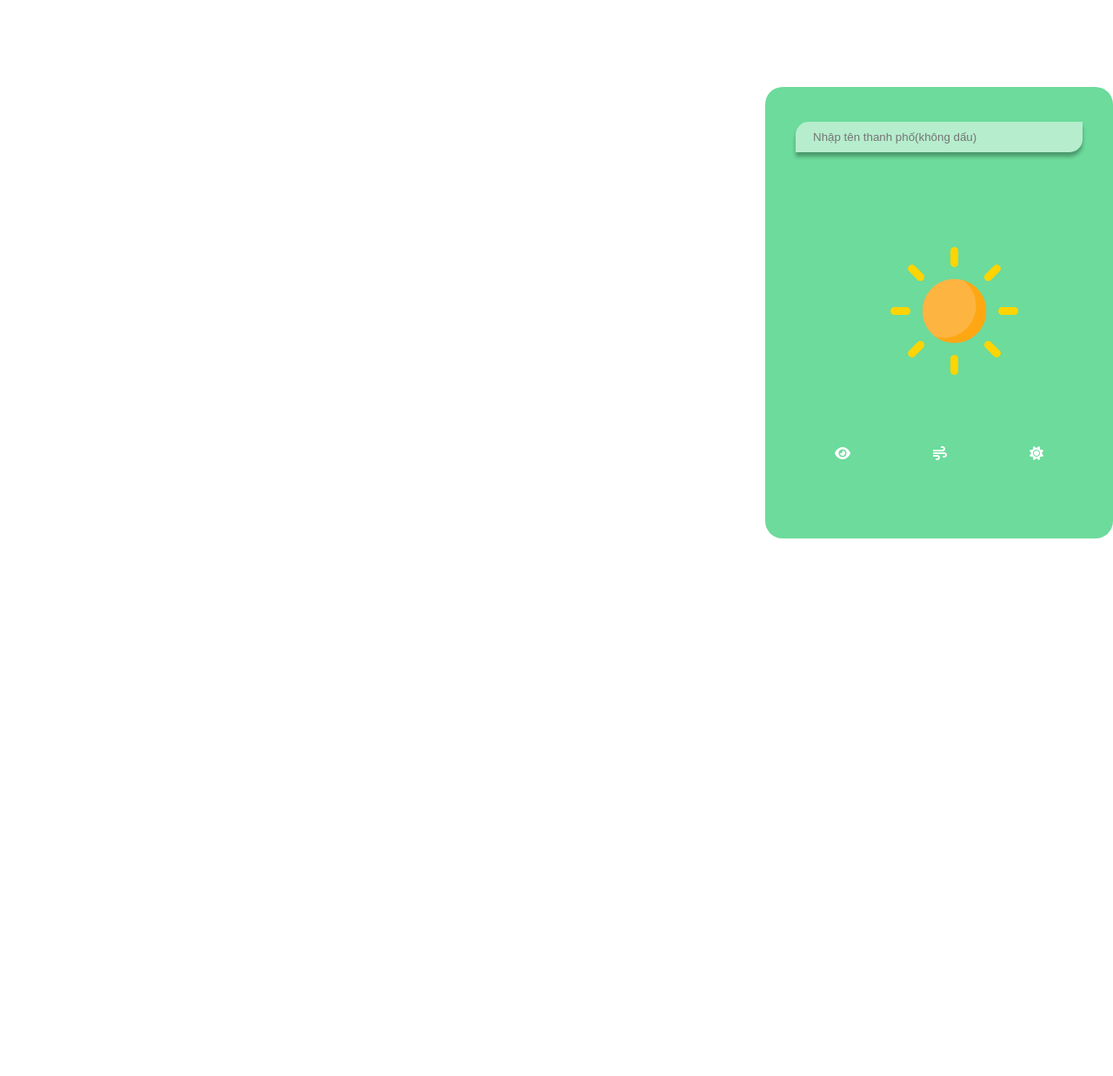
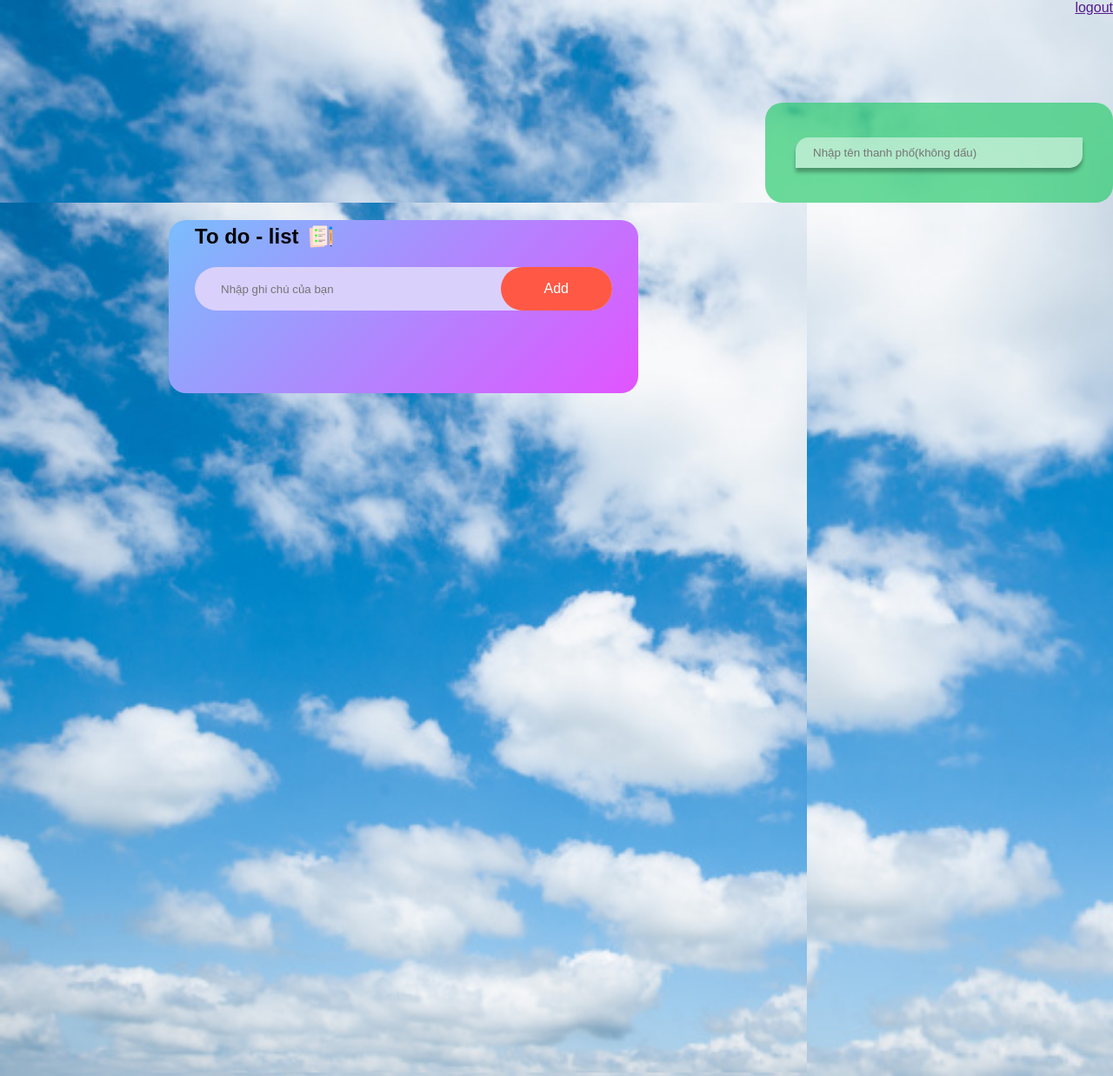
Before and after one commit to TungDuong1202/Team3-64CNTT1-WebThoiTiet, a PHP site: page /giao_dien.html in a window 1280 px wide. Shown: the whole page at 87% size. Before the commit the page ends 619 px from the top, so only its background shows below. Run offline with PHP 8.4, Linux system fonts and the light colour scheme.

Commit message:
update giao dien

```diff
--- a/giao_dien.html
+++ b/giao_dien.html
@@ -8,6 +8,9 @@
     <link rel="stylesheet" href="style.css">
 </head>
 <body>
+    <div class="logout">
+        <a href="">logout</a>
+    </div>
     <!-- phan thoi tiet -->
     <div class="card">
         <input type="text" class="search" placeholder="Nhập tên thanh phố(không dấu)">
@@ -30,14 +33,16 @@
                     <i class="fa-solid fa-wind"></i>
                     <span></span>
                 </div>
-                <div class="sun">
-                    <i class="fa-solid fa-sun"></i>
+                <div class="smog">
+                    <i class="fa-solid fa-smog"></i>
                     <span></span>
                 </div>
             </div>
         </div>
     </div>
 
+    <iframe src="todo_list.html" frameborder="0" class="todolist"></iframe>
+
     <script src="hieu_ung.js"></script>
 
 </body>
--- a/hieu_ung.js
+++ b/hieu_ung.js
@@ -5,7 +5,7 @@ var value = document.querySelector('.value')
 var shortDec = document.querySelector('.short-dec')
 var visibility = document.querySelector('.visibility span')
 var wind = document.querySelector('.wind span')
-var sun = document.querySelector('.sun span')
+var smog = document.querySelector('.smog span')
 var content = document.querySelector('.content')
 const searchBox = document.querySelector('.card input')
 async function checkWeather(cityy){
@@ -17,8 +17,8 @@ async function checkWeather(cityy){
         city.innerText = data.name + ','
         country.innerText = data.sys.country
         visibility.innerText = data.visibility + 'm'
-        wind.innerText = data.wind.speed + 'm/s'
-        sun.innerText = data.main.humidity + '%'
+        wind.innerText = data.wind.speed + ' m/s'
+        smog.innerText = data.main.humidity + '%'
         value.innerText = Math.round((data.main.temp - 273.15)) + '°C'
 
         if(data.weather[0].main == "Clouds"){
@@ -36,6 +36,7 @@ async function checkWeather(cityy){
         else if(data.weather[0].main == "Mist"){
             shortDec.src = "img/mist.png";
         }
+        document.querySelector('.content').style.display = "block";
     }
     else{
         content.classList.add('hide')
--- a/style.css
+++ b/style.css
@@ -5,6 +5,8 @@
 }
 body{
     font-family: sans-serif;
+    background-image: url(img/background.jpg);
+    background-size: cover;
 }
 .card {
     width: 90%;
@@ -62,3 +64,18 @@ body{
     visibility: hidden;
     opacity: 0;
 }
+
+.todolist{
+    width: 72.5%;
+    height: 1000px;
+    margin: 0;
+    padding: 0;
+}
+
+.content{
+    display: none;
+}
+
+.logout{
+    text-align: end;
+}
--- a/style_todolist.css
+++ b/style_todolist.css
@@ -4,11 +4,14 @@
     font-family: 'Poppins', sans-serif ;
     box-sizing: border-box;
 }
+
 .container{
     width: 100%;
     min-height: 100vh;
     background: white;
     padding: 10px;
+    background-image: url(img/background.jpg);
+    background-size: cover;
 }
 .todo-app{
     width: 100%;
```
Also changed, not shown: img/background.jpg (added).
